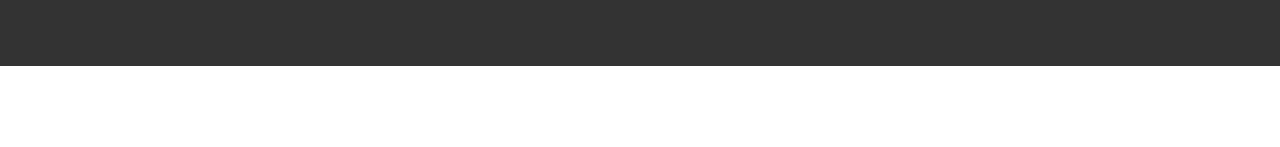
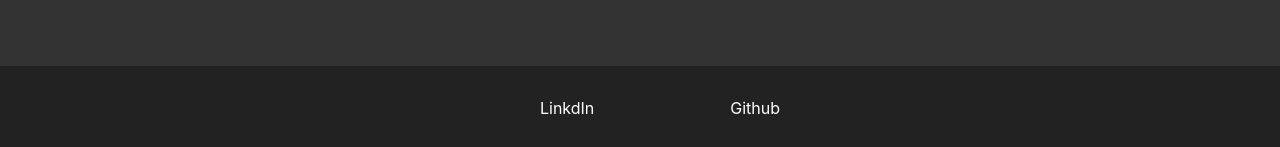
Before and after one commit to fede16798/resumeWithReact, a React (Create React App) app: page / in a window 1280 px wide. Shown: the part 1665-1812 px from the top of the page. Before the commit the page ends 1731 px from the top, so only its background shows below. Built offline with nearby package versions, Linux system fonts and the light colour scheme.

Commit message:
footer component created

```diff
--- a/src/components/Footer/Footer.css
+++ b/src/components/Footer/Footer.css
@@ -0,0 +1,17 @@
+.footer-container {
+    display: flex;
+    justify-content: center;
+
+    background-color: var(--background-color-header );
+    padding: 2rem;
+}
+
+.footer-ul {
+    display: flex;
+    justify-content: space-evenly;
+
+    width: 40vw;
+    margin: 0;
+    list-style: none;
+    color: var(--primary-font-color);
+}
--- a/src/components/Footer/Footer.js
+++ b/src/components/Footer/Footer.js
@@ -0,0 +1,14 @@
+import './Footer.css';
+
+const Footer = () => {
+    return (
+        <div className="footer-container">
+            <ul className="footer-ul">
+                <li className="footer-ul_li">LinkdIn</li>
+                <li className="footer-ul_li">Github</li>
+            </ul>
+        </div>
+    )
+}
+
+export default Footer;
--- a/src/components/pages/HomePage.js
+++ b/src/components/pages/HomePage.js
@@ -3,6 +3,7 @@
 import AboutMe from '../aboutMe/AboutMe.js';
 import Skills from '../skills/Skills.js';
 import Projects from '../projects/Project.js';
+import Footer from '../footer/Footer.js';
 
 const HomePage = () => {
 	return (
@@ -12,6 +13,7 @@
 			<AboutMe />
 			<Skills />
 			<Projects />
+			<Footer />
 		</>
 	)
 }
```
